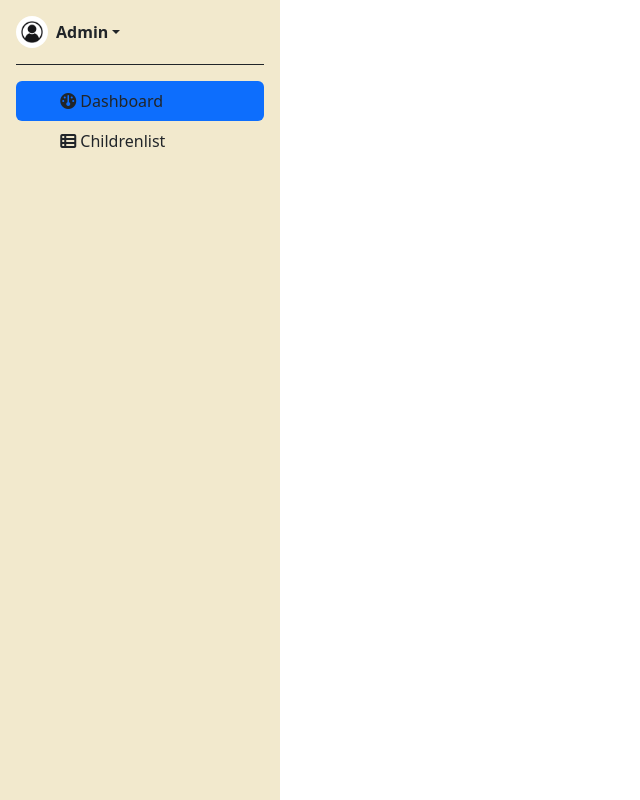
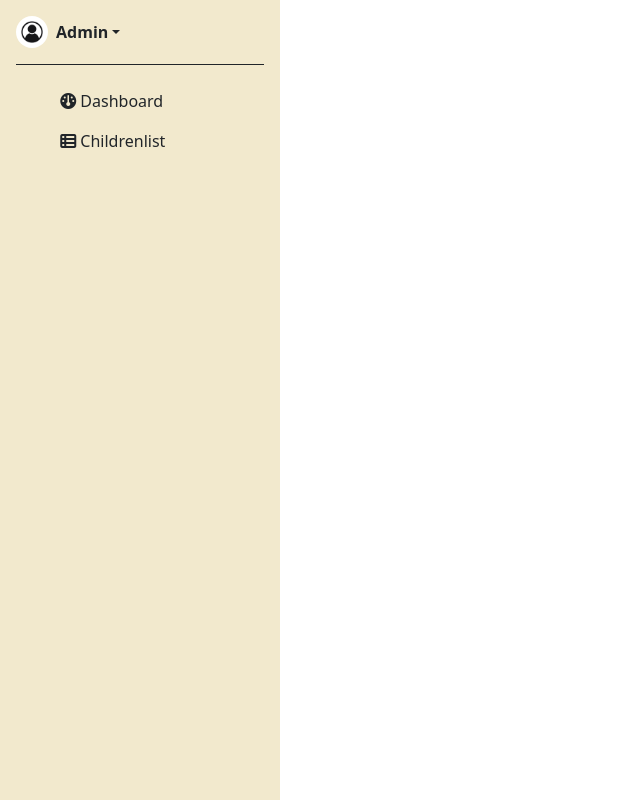
Before and after one commit to Kimpat09/orphan_project, a Django app: page /Dashboard/ in a window 1280 px wide. Shown: the whole page, without its empty margins (0-640 px from the left). Run offline with Django 4.2, Linux system fonts and the light colour scheme; some libraries are stand-ins or nearby versions; some web fonts are replaced.

Commit message:
Update Dashboard.html

```diff
--- a/Orphanage/templates/pages/Dashboard.html
+++ b/Orphanage/templates/pages/Dashboard.html
@@ -31,7 +31,7 @@
               <hr>
               <ul class="nav nav-pills flex-column mb-auto">
                 <li class="nav-item">
-                  <a href="/Dashboard" class="nav-link text-dark active" aria-current="page">
+                  <a href="/Dashboard" class="nav-link text-dark" aria-current="page">
                     <svg class="bi pe-none me-2" width="16" height="16"><use xlink:href="#speedometer2"/></svg>
                     <i class="fa-solid fa-gauge text-dark"></i>
                     Dashboard
```
